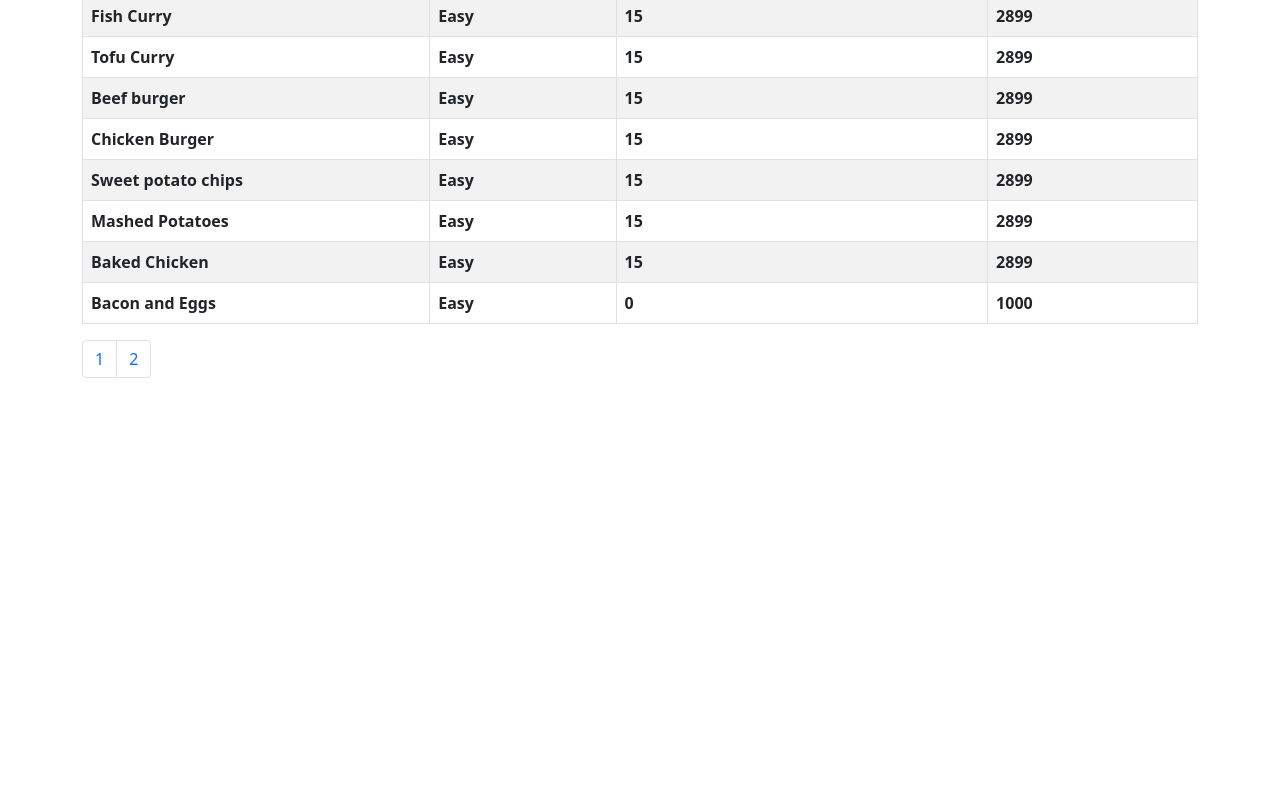
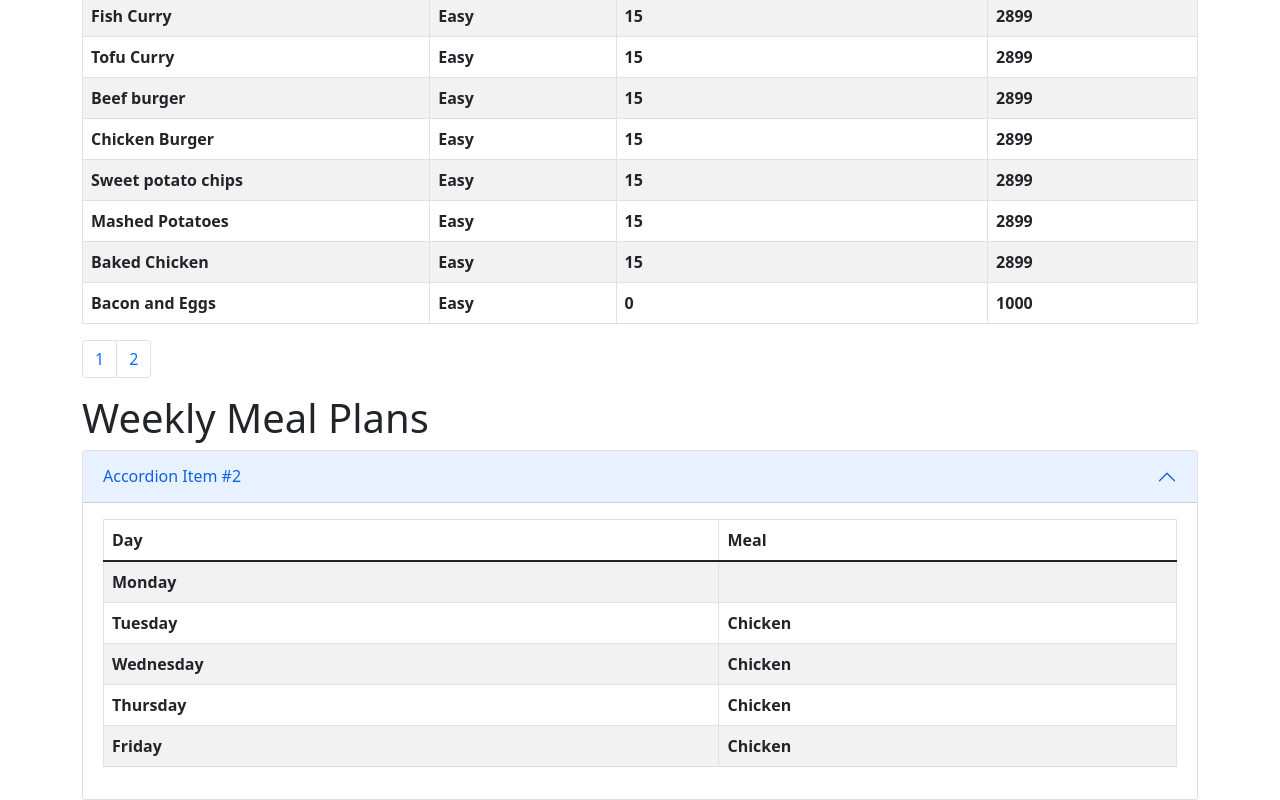
Before and after one commit to Markzhou2207/Meal-Planner, a React (Create React App) app: page /recipes in a window 1280 px wide. Shown: the part 241-1041 px from the top of the page. Before the commit the page ends 800 px from the top, so only its background shows below. Built offline with nearby package versions, Linux system fonts and the light colour scheme; data requests are answered from the project's data file.

Commit message:
Created Basic meal plan

```diff
--- a/db.json
+++ b/db.json
@@ -131,16 +131,26 @@
     },
     {
       "id": 12,
-      "name": "test",
+      "name": "Chicken Nuggets",
       "ingredients": "test",
       "steps": "test",
       "energy": "0",
       "fat": "0",
-      "carbs": "0",
       "protein": "0",
       "sodium": "0",
       "time": "0",
       "difficulty": "test"
     }
+  ],
+  "plans": [
+    {
+      "id": 0,
+      "startDate": "",
+      "monday": "Chick",
+      "tuesday": 2,
+      "wednesday": 3,
+      "thursday": 4,
+      "friday": 5
+    }
   ]
 }
--- a/src/App.js
+++ b/src/App.js
@@ -6,6 +6,7 @@ import {
 } from "react-router-dom";
 import Home from './components/pages/Home.js'
 import RecipePage from './components/pages/RecipePage';
+import SchedulePage from './components/pages/SchedulePage'
 
 function App() {
   return (
@@ -18,6 +19,7 @@ function App() {
           </Routes>
         </Router>
         <RecipePage></RecipePage>
+        <SchedulePage></SchedulePage>
     </div>
   );
 }
--- /dev/null
+++ b/src/components/WeekPanel.js
@@ -0,0 +1,50 @@
+import React from 'react'
+import Accordion from 'react-bootstrap/Accordion'
+import Table from 'react-bootstrap/Table'
+const WeekPanel = ({schedule}) => {
+    console.log(schedule[0])
+    return (
+        <div>
+            <Accordion defaultActiveKey="0">
+            <Accordion.Item eventKey="0">
+                <Accordion.Header>Accordion Item #2</Accordion.Header>
+                <Accordion.Body>
+                <Table striped bordered hover>
+                    <thead>
+                        <tr>
+                        <th>Day</th>
+                        <th>Meal</th>
+                        </tr>
+                    </thead>
+                    <tbody>
+                        <tr>
+                            <th>Monday</th>
+                            <th>{schedule.monday}</th>
+                        </tr>
+                        <tr>
+                            <th>Tuesday</th>
+                            <th>Chicken</th>
+                        </tr>
+                        <tr>
+                            <th>Wednesday</th>
+                            <th>Chicken</th>
+                        </tr>
+                        <tr>
+                            <th>Thursday</th>
+                            <th>Chicken</th>
+                        </tr>
+                        <tr>
+                            <th>Friday</th>
+                            <th>Chicken</th>
+                        </tr>
+                    </tbody>
+
+                </Table>
+                </Accordion.Body>
+            </Accordion.Item>
+            </Accordion>
+        </div>
+    )
+}
+
+export default WeekPanel
--- a/src/components/pages/RecipePage.js
+++ b/src/components/pages/RecipePage.js
@@ -16,19 +16,13 @@ function RecipePage() {
     //refreshes with refreshRecipe value changes
     useEffect(()=>{
         const getRecipes = async()=>{
-            const recipesFromServer = await fetchRecipes()
-            setRecipes(recipesFromServer)
+            const res = await fetch('http://localhost:5000/recipes')
+            const data = await res.json()
+            setRecipes(data)
         }
 
         getRecipes()
     },[refreshRecipes])
-
-    // Fetches recipes from JSON
-    const fetchRecipes= async()=>{
-        const res = await fetch('http://localhost:5000/recipes')
-        const data = await res.json()
-        return data
-    }
 
 
 
--- /dev/null
+++ b/src/components/pages/SchedulePage.js
@@ -0,0 +1,29 @@
+import WeekPanel from '../WeekPanel'
+import Container from 'react-bootstrap/Container'
+import { useState,useEffect } from 'react'
+const SchedulePage = () => {
+    const[schedule,setSchedule]=useState('')
+
+    //Addes recipes from json into the recipe list
+    //refreshes with refreshRecipe value changes
+    useEffect(()=>{
+        const getPlan = async()=>{
+            const res = await fetch('http://localhost:5000/plans')
+            const data = await res.json()
+            setSchedule(data)
+        }
+
+        getPlan()
+    },[])
+
+    return (
+        <div>
+            <Container>
+                <h1>Weekly Meal Plans</h1>
+                <WeekPanel schedule={schedule}/>
+            </Container>
+        </div>
+    )
+}
+
+export default SchedulePage
```
